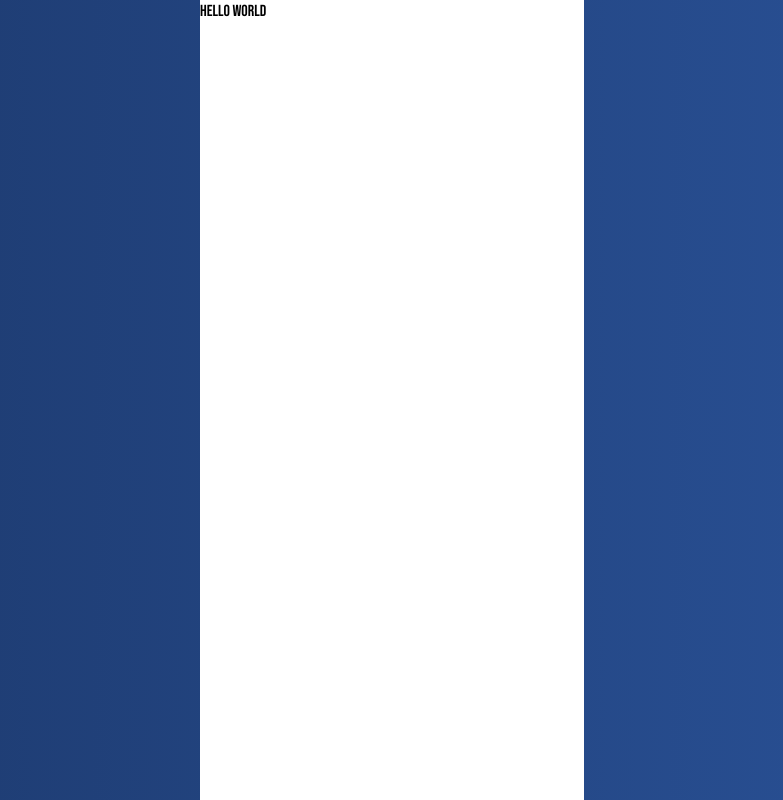
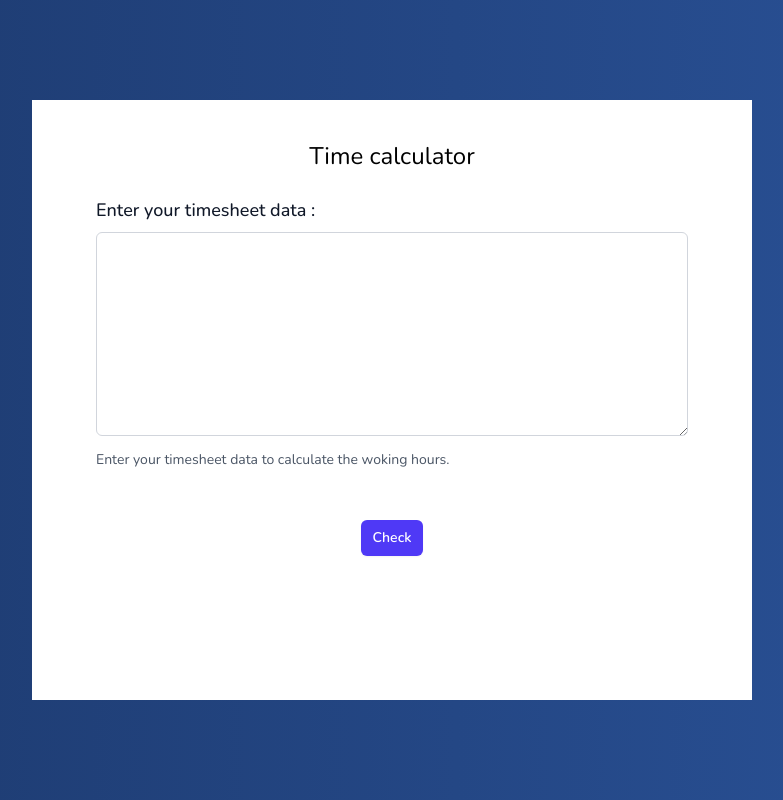
Before and after one commit to sidhu12sid/TimeCalculatorClient, a React (Vite) app: page / in a window 1280 px wide. Shown: the whole page, without its empty margins (248-1031 px from the left). Built offline with nearby package versions, Linux system fonts and the light colour scheme.

Commit message:
added form for data input

```diff
--- a/src/App.jsx
+++ b/src/App.jsx
@@ -1,15 +1,39 @@
-import React from 'react'
+import React from "react";
 
 const App = () => {
   return (
     <>
-        <div className=' flex justify-center items-center'>
-          <div className='bg-white w-96 h-screen'>
-            <h1> hello world</h1>
+      <div className=" flex justify-center items-center h-screen">
+        <div className="bg-white w-180 h-150 p-10">
+          <div className="flex justify-center">
+          <h1 className="text-2xl">Time calculator</h1>
+          </div>
+          <div className="col-span-full p-6">
+            <label for="about" className="block text-lg font-medium text-gray-900">
+              Enter your timesheet data :
+            </label>
+            <div className="mt-2">
+              <textarea
+                name="about"
+                id="about"
+                rows="8"
+                className="block w-full rounded-md bg-white px-3 py-1.5 text-base text-gray-900 outline-1 -outline-offset-1 outline-gray-300 placeholder:text-gray-400 focus:outline-2 focus:-outline-offset-2 focus:outline-indigo-600 sm:text-sm/6"
+              ></textarea>
+            </div>
+            <p className="mt-3 text-sm/6 text-gray-600">
+              Enter your timesheet data to calculate the woking hours.
+            </p>
+          </div>
+
+          <div className="mt-6 flex items-center justify-center gap-x-6">
+          {/* <button type="button" class="text-sm/6 font-semibold text-gray-900">Cancel</button> */}
+          <button type="submit" class="rounded-md bg-indigo-600 px-3 py-2 text-sm font-semibold text-white shadow-xs hover:bg-indigo-500 focus-visible:outline-2 focus-visible:outline-offset-2 focus-visible:outline-indigo-600">Check</button>
           </div>
         </div>
+
+      </div>
     </>
-  )
-}
+  );
+};
 
-export default App
+export default App;
--- a/src/index.css
+++ b/src/index.css
@@ -1,11 +1,11 @@
-@import url('https://fonts.googleapis.com/css2?family=Bebas+Neue&display=swap');
+@import url('https://fonts.googleapis.com/css2?family=Nunito:ital,wght@0,200..1000;1,200..1000&display=swap');
 
 @import "tailwindcss";
 
 @layer base {
 
   body {
-    font-family: "Bebas Neue", sans-serif;
+    font-family: "Nunito", sans-serif;
     font-optical-sizing: auto;
     background-image: linear-gradient(to right, #1e3c72 10%, #2a5298 100%);
   }
```
